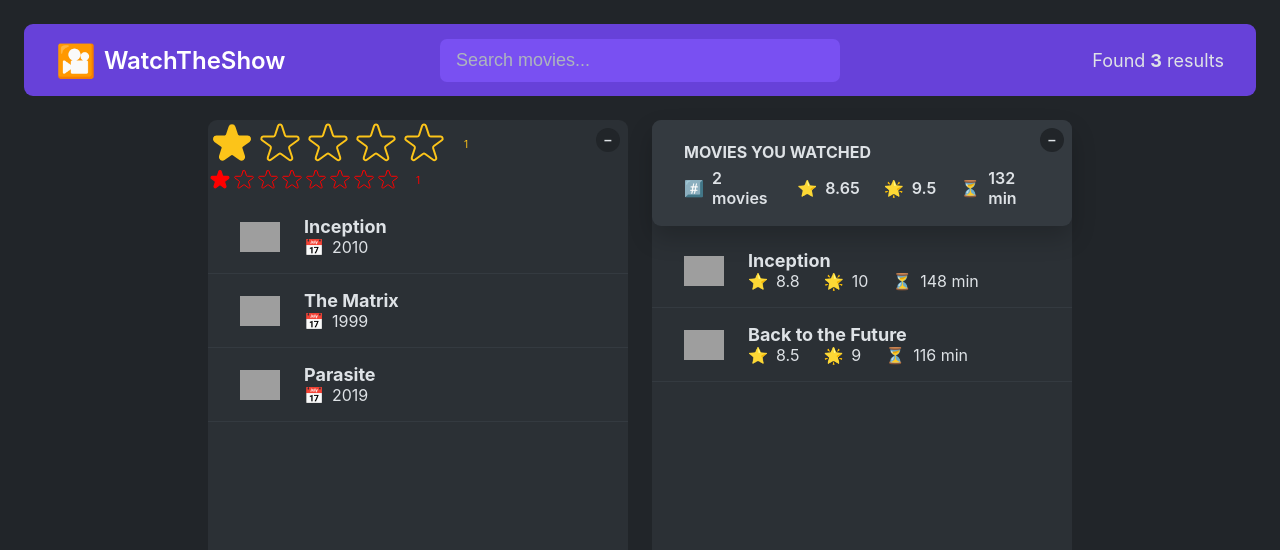
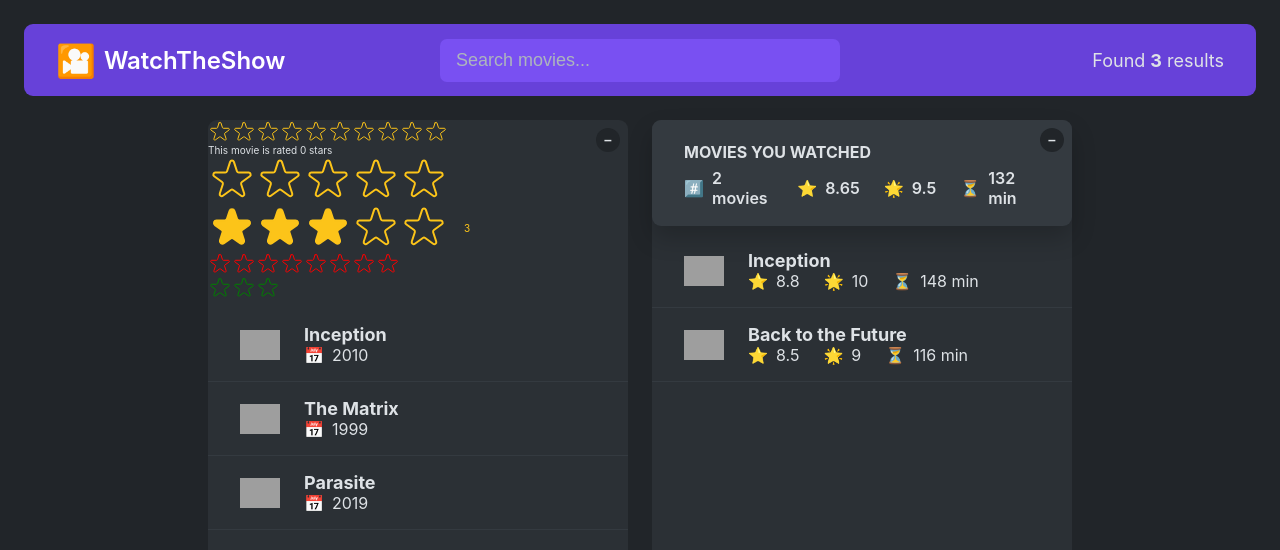
Before and after one commit to adivikramp/react-next-practice, a React (Vite) app in the folder movie-app/: page / in a window 1280 px wide. Shown: the top 550 px of the page. Built offline with nearby package versions, Linux system fonts and the light colour scheme; grey boxes are pictures that could not be loaded.

Commit message:
Made Star component customisable

```diff
--- a/movie-app/src/App.jsx
+++ b/movie-app/src/App.jsx
@@ -14,6 +14,17 @@ import MovieList from "./components/MovieListBox/MovieList";
 import Box from "./components/Box/Box";
 import WatchedMovies from "./components/WatchedListBox/WatchedMovies";
 import StarRating from "./components/StarComponent/StarRating";
+
+function Test() {
+  const [movieRating, setMovieRating] = useState(0);
+
+  return (
+    <>
+      <StarRating maxRating={10} onSetRating={setMovieRating} size={24} />
+      <p>This movie is rated {movieRating} stars</p>
+    </>
+  );
+}
 
 export default function App() {
   const [movies, setMovies] = useState(tempMovieData);
@@ -34,8 +45,16 @@ export default function App() {
 
       <Main>
         <Box>
+          <Test />
           <StarRating maxRating={5} />
+          <StarRating maxRating={5} defaultRating={3} />
           <StarRating maxRating={8} size={24} color="red" />
+          <StarRating
+            maxRating={3}
+            size={24}
+            color="green"
+            messages={["bad", "OK", "Good"]}
+          />
           <MovieList movies={movies} />
         </Box>
         <Box>
--- a/movie-app/src/components/StarComponent/StarRating.jsx
+++ b/movie-app/src/components/StarComponent/StarRating.jsx
@@ -11,12 +11,21 @@ const starContainerStyle = {
   display: "flex",
 };
 
-const StarRating = ({ maxRating = 5, color = "#fcc419", size = 48 }) => {
-  const [rating, setRating] = useState(1);
-  const [tempRating, setTempRating] = useState(1);
+const StarRating = ({
+  maxRating = 5,
+  color = "#fcc419",
+  size = 48,
+  className = "",
+  messages = [],
+  defaultRating = 0,
+  onSetRating = 0,
+}) => {
+  const [rating, setRating] = useState(defaultRating);
+  const [tempRating, setTempRating] = useState(0);
 
   function handleRating(rating) {
     setRating(rating);
+    onSetRating(rating);
   }
 
   const textStyle = {
@@ -27,7 +36,7 @@ const StarRating = ({ maxRating = 5, color = "#fcc419", size = 48 }) => {
   };
 
   return (
-    <div style={containerStyle}>
+    <div style={containerStyle} className={className}>
       <div style={starContainerStyle}>
         {Array.from({ length: maxRating }, (_, i) => (
           <Star
@@ -41,7 +50,11 @@ const StarRating = ({ maxRating = 5, color = "#fcc419", size = 48 }) => {
           />
         ))}
       </div>
-      <p style={textStyle}>{tempRating || rating || ""}</p>
+      <p style={textStyle}>
+        {messages.length === maxRating
+          ? messages[tempRating ? tempRating - 1 : rating - 1]
+          : tempRating || rating || ""}
+      </p>
     </div>
   );
 };
```
